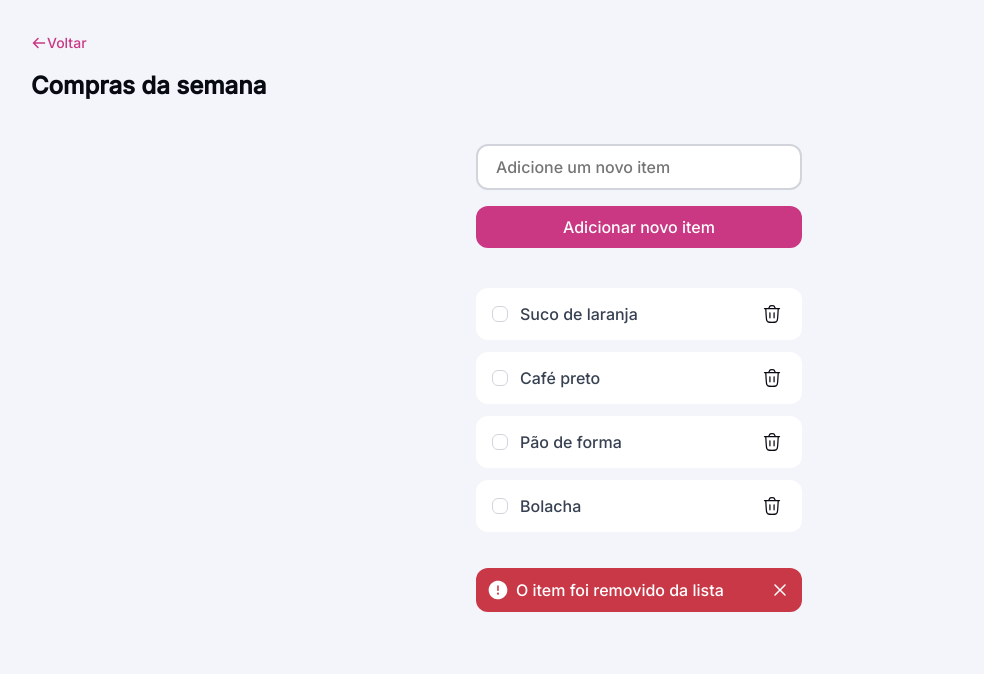
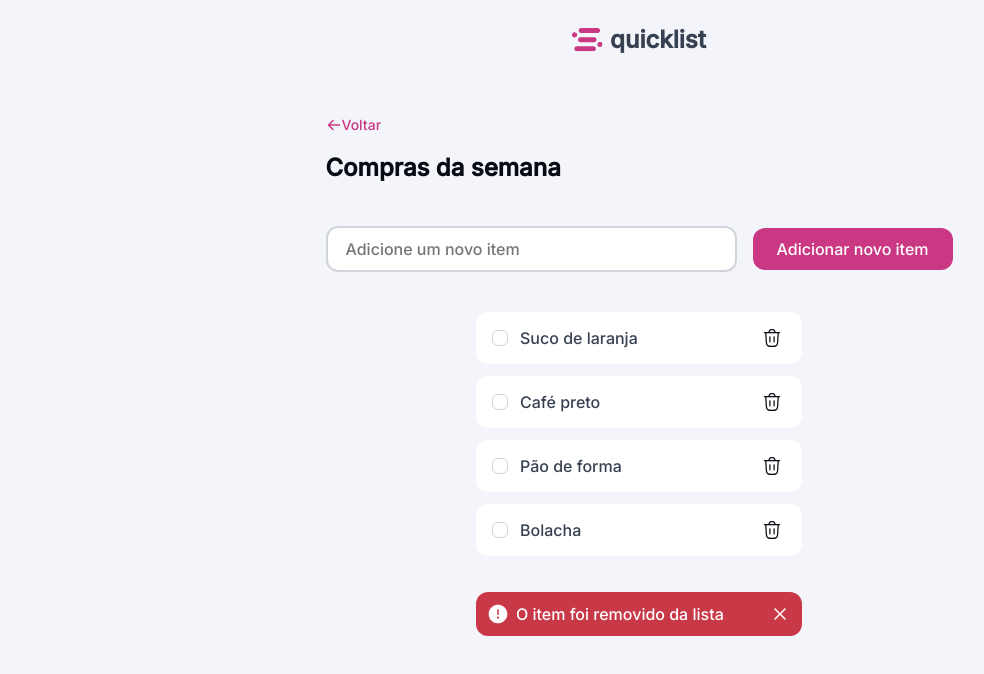
Before and after one commit to GuilhermeCrz/Lista-de-Compras, a plain HTML site: page index.html in a window 1280 px wide. Shown: the whole page, without its empty margins (1-985 px from the left). Drawn offline with Linux system fonts and the light colour scheme.

Commit message:
ajustando adicionar.css para telas grandes

```diff
--- a/index.html
+++ b/index.html
@@ -15,6 +15,10 @@
 
 
     <header>
+        <div id="logo-container">
+            <img src="assets/logo.svg" alt="Logo Quicklist">
+            <span>quicklist</span>
+        </div>
         <a href="#">
             <img src="assets/arrow.svg" alt="ícone de seta para esquerda">
             Voltar
--- a/styles/adicionar.css
+++ b/styles/adicionar.css
@@ -3,6 +3,37 @@
     width: 100%;
     max-width: 20.375rem;
     margin-inline: auto;
+}
+
+header #logo-container  {
+    display: none;
+}
+
+a {
+    text-decoration: none;
+    color: var(--color-brand);
+    font-size: var(--fs-link);
+    font-weight: var(--fw-medium);
+
+    display: inline-flex;
+    align-items: center;
+    padding-top: 2.125rem;
+    padding-left: 2rem;
+
+    & img {
+        transform: rotate(180deg);
+    }
+
+}
+
+h1 {
+    color: var(--content-primary);
+    font-weight: var(--fw-bold);
+    font-size: var(--fs-title);
+
+    display: block;
+    padding-top: 1rem;
+    padding-left: 2rem;
 }
 
 form {
@@ -38,3 +69,67 @@ form {
         border-color: var(--border-hover);
     }
 }
+
+@media (width >= 80em) {
+
+    header,
+    #adicionar,
+    #lista,
+    #alerta {
+        width: 100%;
+        max-width: 39.1875rem;
+        margin-inline: auto;
+    }
+
+    header {
+        width: 100%;
+        max-width: 39.1875rem;
+        margin-inline: auto;
+    }
+
+    header #logo-container {
+        display: flex;
+        align-items: center;
+        justify-content: center;
+        gap: 0.4375rem;
+        padding-top: 1.5625rem;
+        color: var(--content-secondary);
+        font-weight: var(--fw-bold);
+        font-size: var(--fs-title);
+    }
+
+    header a {
+        display: inline-flex;
+        align-items: center;
+        padding-top: 3.875rem;
+        padding-left: 0;
+
+        & img {
+            transform: rotate(180deg);
+        }
+
+    }
+
+    header h1 {
+        display: block;
+        padding-top: 1rem;
+        padding-left: 0;
+    }
+
+    #adicionar form {
+        margin-inline: auto;
+        flex-direction: row;
+        align-items: center;
+        gap: 1rem;
+
+        & input {
+            flex: 1;
+        }
+
+        & button {
+            padding-inline: 1.5rem;
+            white-space: nowrap;
+        }
+    }
+
+}
--- a/styles/global.css
+++ b/styles/global.css
@@ -45,33 +45,8 @@ body {
     background-color: var(--background-primary);
 }
 
-h1 {
-    color: var(--content-primary);
-    font-weight: var(--fw-bold);
-    font-size: var(--fs-title);
 
-    display: block;
-    padding-top: 1rem;
-    padding-left: 2rem;
-}
 
 p {
     color: var(--content-secondary);
 }
-
-a {
-    text-decoration: none;
-    color: var(--color-brand);
-    font-size: var(--fs-link);
-    font-weight: var(--fw-medium);
-
-    display: inline-flex;
-    align-items: center;
-    padding-top: 2.125rem;
-    padding-left: 2rem;
-
-    & img {
-        transform: rotate(180deg);
-    }
-
-}
```
